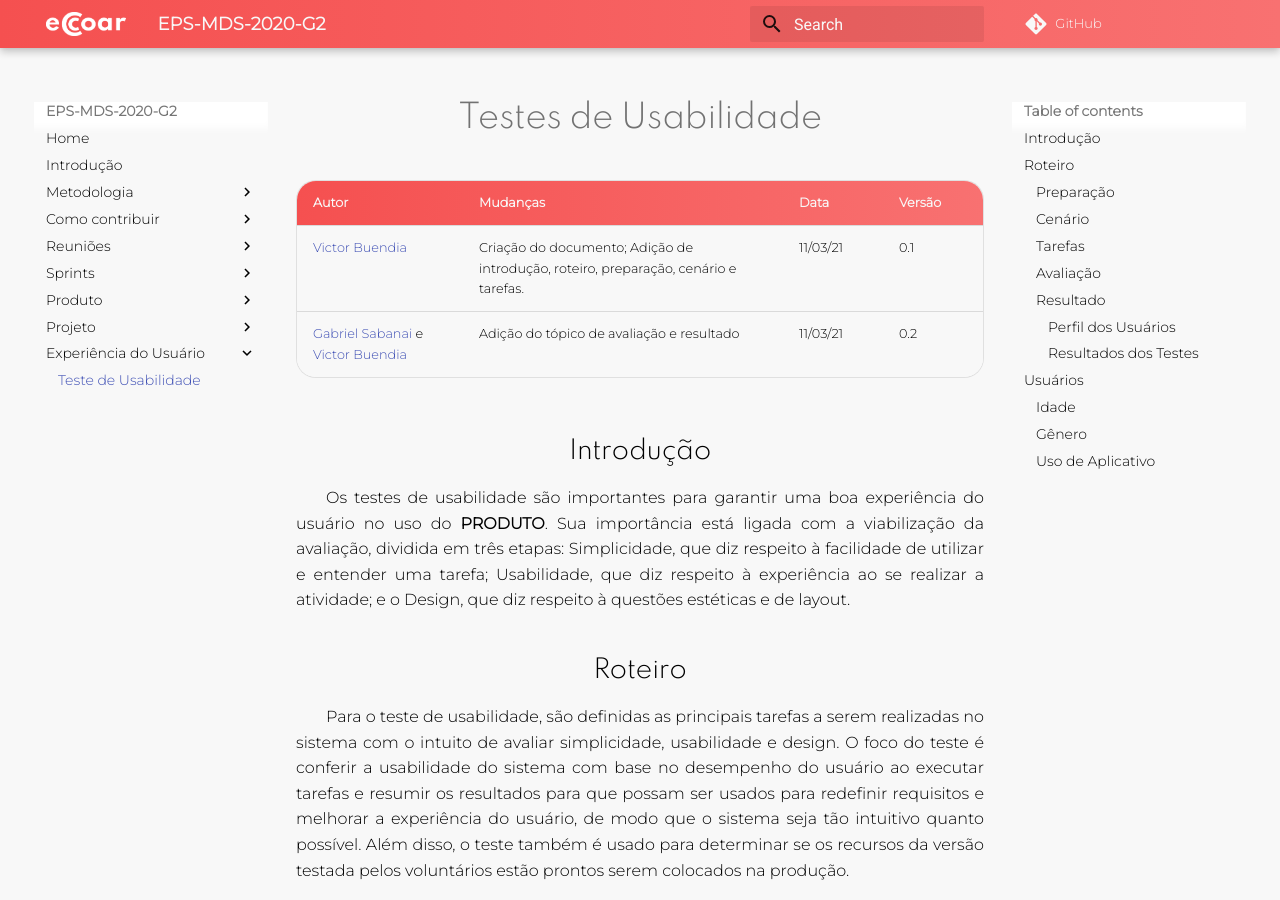
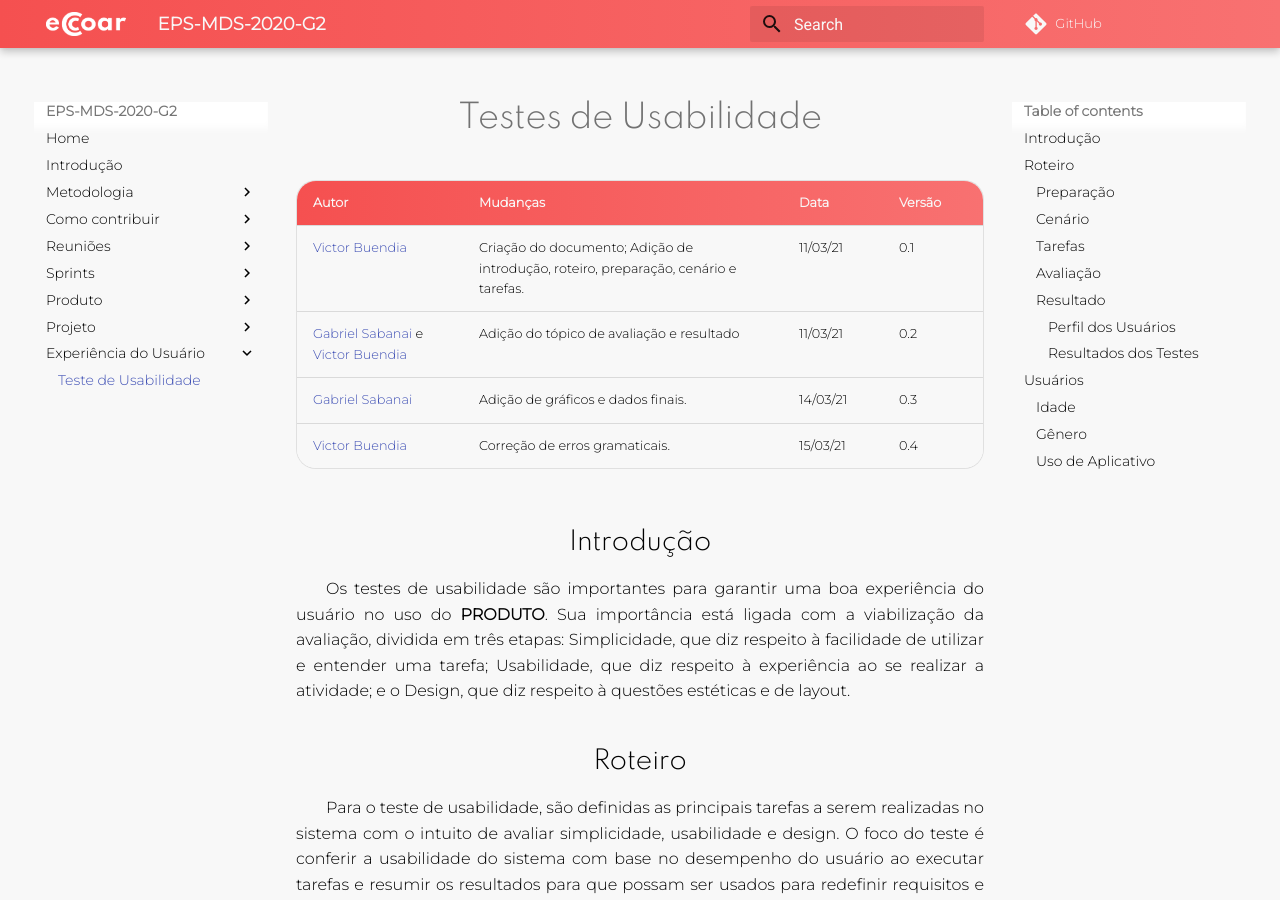
Before and after one commit to fga-eps-mds/2020.2-Eccoar, an MkDocs documentation site: the page built from docs/usuario/testesusabilidade.md, in a window 1280 px wide and 900 px high. Built offline with MkDocs 1.6.1 and Material for MkDocs 9.7.7, drawn with Linux system fonts in a browser that asks for light colours; comment, search, counter and statistics services are not loaded; old or Windows-style settings are respelled for this version of MkDocs.

```diff
--- a/docs/usuario/testesusabilidade.md
+++ b/docs/usuario/testesusabilidade.md
@@ -4,6 +4,8 @@
 |--|--|--|--|
 |[Victor Buendia](https://github.com/Victor-Buendia)|Criação do documento; Adição de introdução, roteiro, preparação, cenário e tarefas.|11/03/21|0.1|
 |[Gabriel Sabanai](https://github.com/Sabanai104) e [Victor Buendia](https://github.com/Victor-Buendia)| Adição do tópico de avaliação e resultado|11/03/21|0.2|
+|[Gabriel Sabanai](https://github.com/Sabanai104)| Adição de gráficos e dados finais.|14/03/21|0.3|
+|[Victor Buendia](https://github.com/Victor-Buendia)| Correção de erros gramaticais.|15/03/21|0.4|
 
 ## Introdução
 Os testes de usabilidade são importantes para garantir uma boa experiência do usuário no uso do **PRODUTO**. Sua importância está ligada com a viabilização da avaliação, dividida em três etapas: Simplicidade, que diz respeito à facilidade de utilizar e entender uma tarefa; Usabilidade, que diz respeito à experiência ao se realizar a atividade; e o Design, que diz respeito à questões estéticas e de layout.
```
